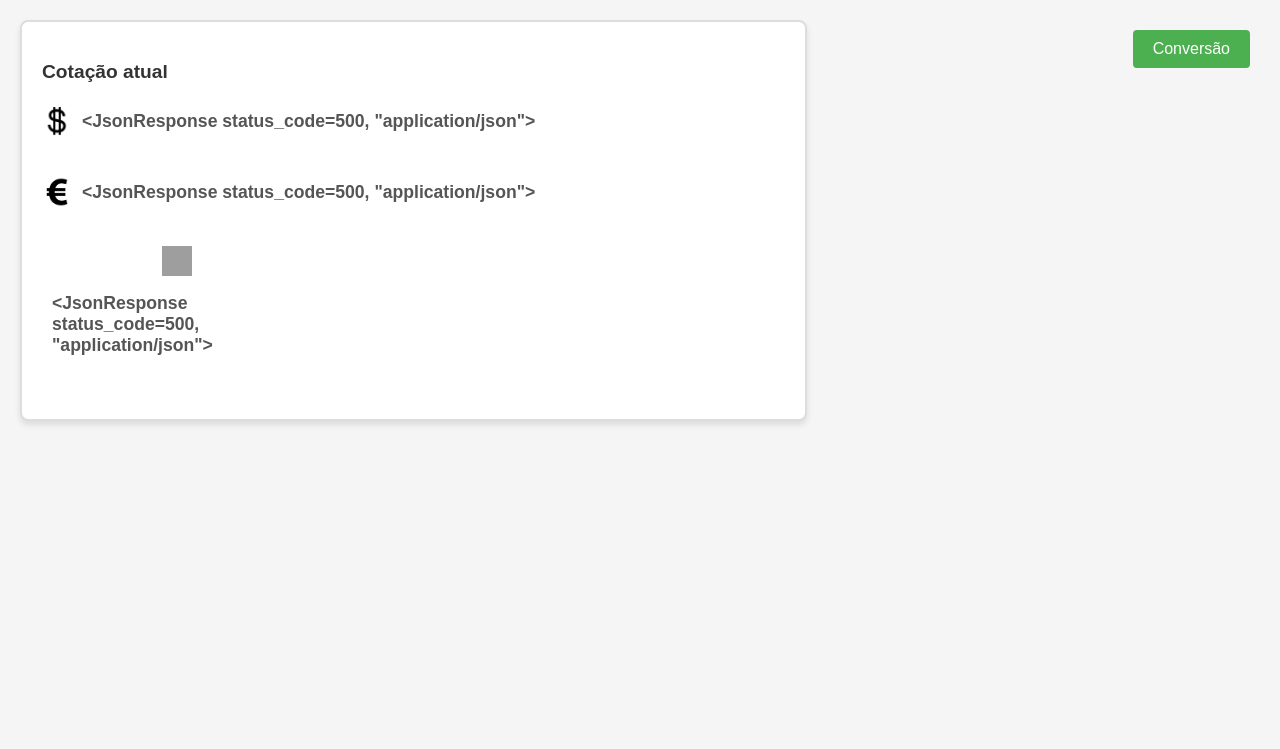
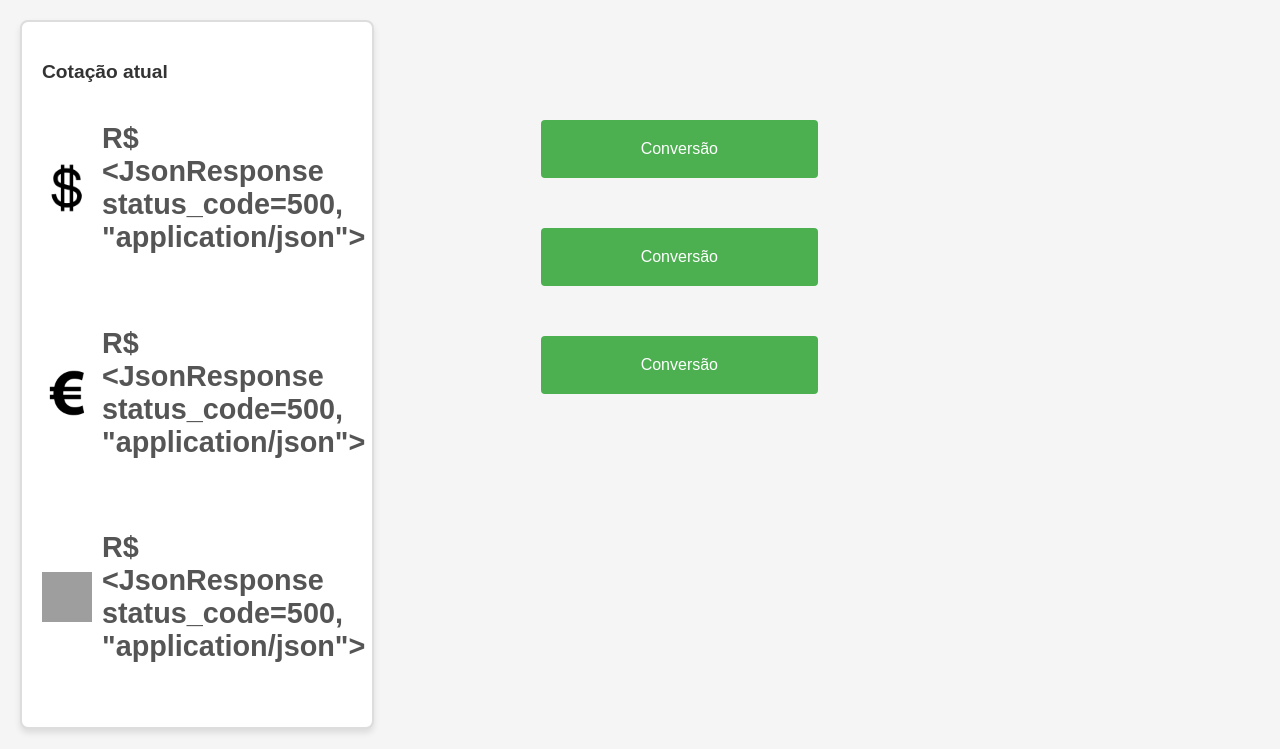
Before and after one commit to Gabriel-Assis03/Cambio, a Django app: page / in a window 1280 px wide. Shown: the part 57-806 px from the top of the page. Before the commit the page ends 482 px from the top, so only its background shows below. Run offline with Django 5.2, Linux system fonts and the light colour scheme; data that the repository does not hold is empty; grey boxes are pictures that could not be loaded.

Commit message:
mechendo no css

```diff
--- a/price/static/css/home_style.css
+++ b/price/static/css/home_style.css
@@ -14,7 +14,7 @@ header {
 
 main {
     display: flex;
-    justify-content: space-between;
+    /* justify-content: space-between; */
     align-items: flex-start;
     padding: 20px;
 }
@@ -24,7 +24,7 @@ main {
     border: 2px solid #ddd;
     border-radius: 8px;
     padding: 20px;
-    width: 60%;
+    width: 25%;
     box-shadow: 0 4px 6px rgba(0, 0, 0, 0.1);
 }
 
@@ -42,19 +42,19 @@ main {
 }
 
 #fastValues img {
-    width: 30px;
-    height: 30px;
+    width: 50px;
+    height: 50px;
     margin-right: 10px;
 }
 
 #fastValues h3 {
-    font-size: 1.1em;
+    font-size: 1.8em;
     color: #555;
 }
 
 div > .btn {
     display: inline-block;
-    padding: 10px 20px;
+    padding: 20px 100px;
     background-color: #4CAF50;
     color: white;
     text-decoration: none;
@@ -66,13 +66,20 @@ div > .btn {
     background-color: #45a049;
 }
 
-div:last-child {
+#divbtn {
     display: flex;
     flex-direction: column;
     justify-content: flex-start;
     align-items: flex-end;
     width: 35%;
     padding: 10px;
+    padding-top: 100px;
+}
+
+#divbtn a {
+    display: flex;
+    align-items: center;
+    margin-bottom: 50px;
 }
 
 header h1 {
--- a/price/templates/home_page.html
+++ b/price/templates/home_page.html
@@ -19,18 +19,20 @@ Home
     <p>Cotação atual</p>
     <div>
         <img src="{% static 'img/dollar-symbol.png' %}" alt="dolar simbolo">
-        <h3>{{dolar}}</h3>
+        <h3>R$ {{dolar}}</h3>
     </div>
     <div>
         <img src="{% static 'img/euro-symbol.png' %}" alt="euro simbolo">
-        <h3>{{euro}}</h3>
+        <h3>R$ {{euro}}</h3>
     </div>
     <div>
         <img src="{% static 'img/bitcoin-symbol.png' %}" alt="bitcoin simbolo">
-        <h3>{{bitcoin}}</h3>
+        <h3>R$ {{bitcoin}}</h3>
     </div>
 </div>
-<div>
+<div id="divbtn">
+    <a href="{% url 'exchange-page' %}" class="btn">Conversão</a>
+    <a href="{% url 'exchange-page' %}" class="btn">Conversão</a>
     <a href="{% url 'exchange-page' %}" class="btn">Conversão</a>
 </div>
 {% endblock %}
```
